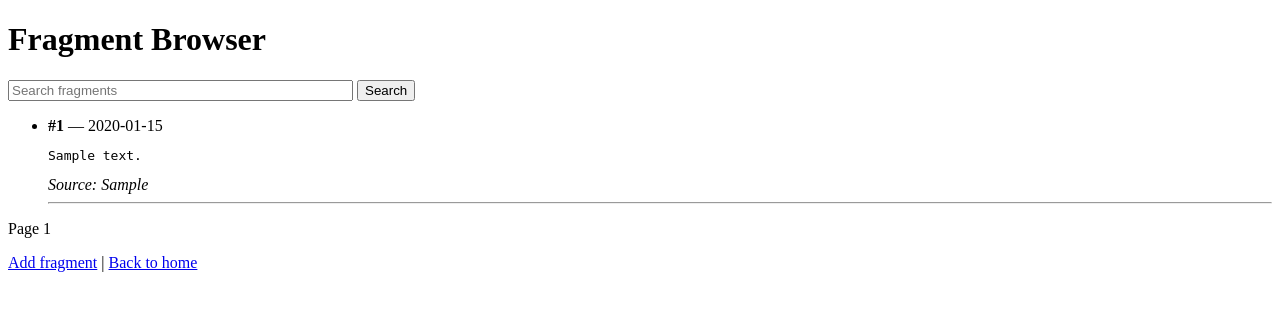
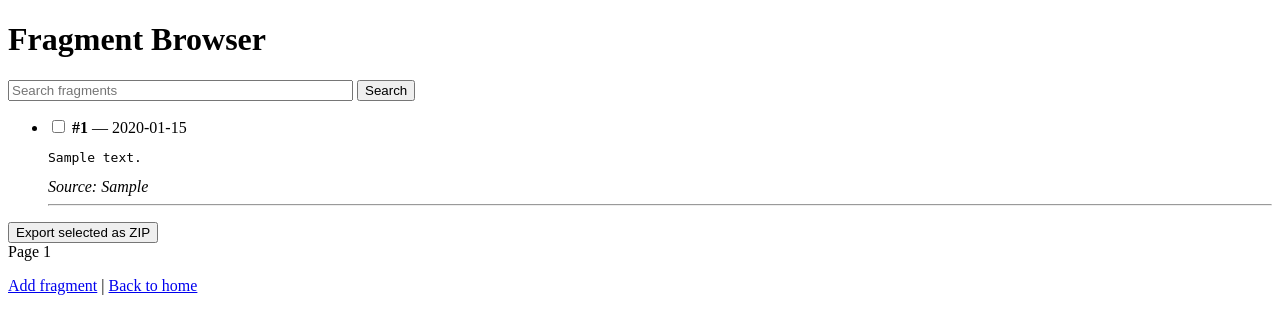
Before and after one commit to l-87hjl/alexandria-scribe, a Flask app: page /fragments in a window 1280 px wide. Shown: the top 334 px of the page. Run offline with Flask 3, Linux system fonts and the light colour scheme; tables that the repository leaves empty hold one stand-in row (values such as "Sample post").

Commit message:
Add checkbox-based selection UI for Recombulator in fragments browser

```diff
--- a/templates/fragments.html
+++ b/templates/fragments.html
@@ -10,10 +10,14 @@
   {% if query %}<a href="/fragments">Clear</a>{% endif %}
 </form>
 
+<form method="post" action="/recombulator">
+  <input type="hidden" name="format" value="zip" />
+
 {% if fragments %}
   <ul>
   {% for f in fragments %}
     <li>
+      <input type="checkbox" name="fragment_ids" value="{{ f.id }}" />
       <strong>#{{ f.id }}</strong> — {{ f.created_at }}<br/>
       <pre>{{ f.content }}</pre>
       {% if f.source %}<em>Source: {{ f.source }}</em>{% endif %}
@@ -36,6 +40,9 @@
   <p>No fragments found.</p>
 {% endif %}
 
+  <button type="submit">Export selected as ZIP</button>
+</form>
+
 <div>
   {% if page > 1 %}
     <a href="/fragments?page={{ page - 1 }}{% if query %}&q={{ query }}{% endif %}">Previous</a>
```
